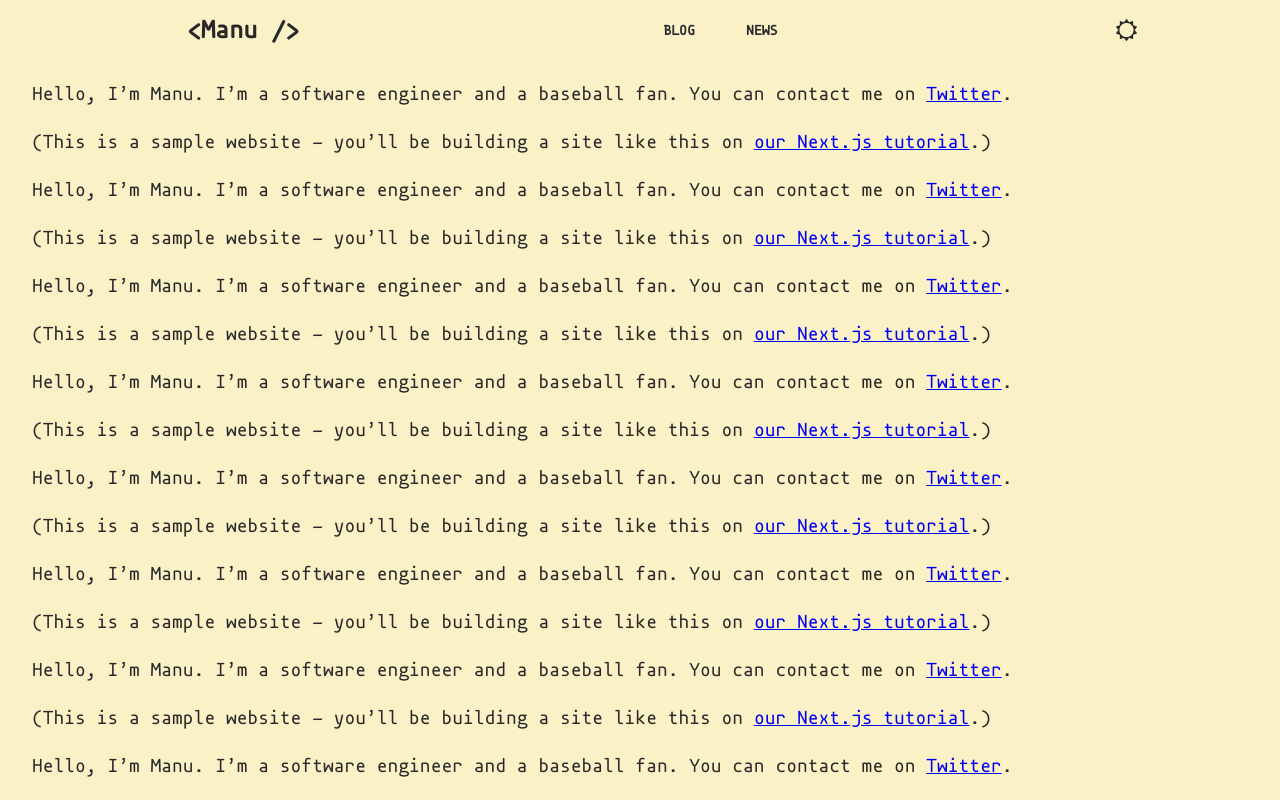
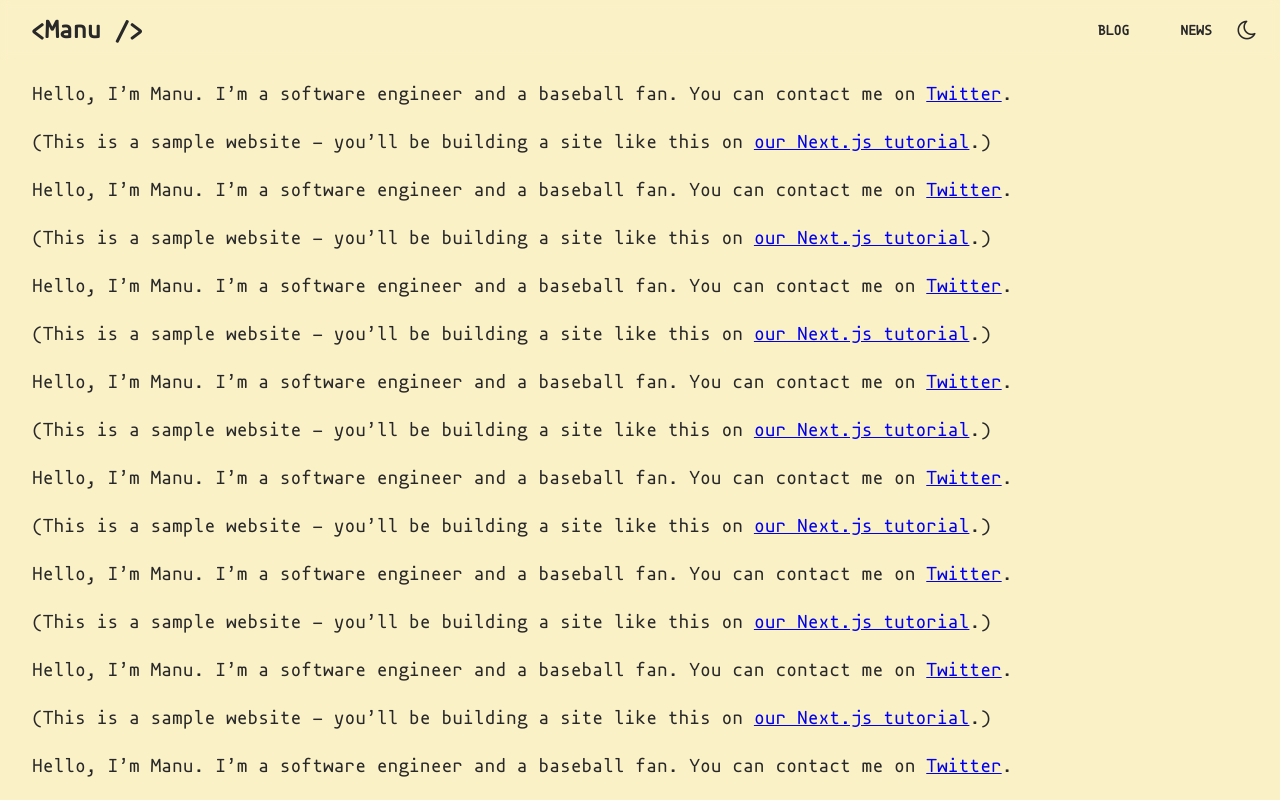
Before and after one commit to manu2manu/learn-nextjs, a Next.js app: page / in a window 1280 px wide. Shown: the top 800 px of the page. Built offline with nearby package versions, Linux system fonts and the light colour scheme.

Commit message:
(feature) modified css navbar

```diff
--- /dev/null
+++ b/components/navbar/NavbarRightSection.tsx
@@ -0,0 +1,12 @@
+import { NavbarRightSectionWrapper } from "./navbar.style";
+import NavbarLinks from "./navbarLinks";
+import ToggleDark from "./ToggleDark";
+
+export default function NavbarRightSection() {
+  return (
+    <NavbarRightSectionWrapper>
+      <NavbarLinks />
+      <ToggleDark />
+    </NavbarRightSectionWrapper>
+  );
+}
--- a/components/navbar/ToggleDark.tsx
+++ b/components/navbar/ToggleDark.tsx
@@ -5,6 +5,6 @@ import { ToggleWrapper } from "./navbar.style";
 export default function ToggleDark() {
   const { dark,toggleDark } = useContext(ThemeContextP);
 
-  return <ToggleWrapper onClick={toggleDark}>{dark ? "" : "" }</ToggleWrapper>
+  return <ToggleWrapper onClick={toggleDark}>{dark ?  "" : ""}</ToggleWrapper>
 
 }
--- a/components/navbar/index.tsx
+++ b/components/navbar/index.tsx
@@ -2,8 +2,7 @@ import { ScreenType, useScreen } from "../../core/hooks/useScreen";
 import useScrolling from "../../core/hooks/useScrolling";
 import LogoNavbar from "./LogoNavbar";
 import { NavbarContainer } from "./navbar.style";
-import NavbarLinks from "./navbarLinks";
-import ToggleDark from "./ToggleDark";
+import NavbarRightSection from "./NavbarRightSection";
 
 function NavBar() {
   const size = useScreen();
@@ -12,8 +11,7 @@ function NavBar() {
   return (
     <NavbarContainer scrolling={isScrolling ? 1 : 0}>
       <LogoNavbar href="/">{'<Manu />'}</LogoNavbar>
-      <NavbarLinks />
-      <ToggleDark />
+      <NavbarRightSection />
     </NavbarContainer>
   );
 }
--- a/components/navbar/navbar.style.ts
+++ b/components/navbar/navbar.style.ts
@@ -22,7 +22,7 @@ export const NavbarContainer = styled.div < ScrollProps > `
   height: 60px;
   z-index: 4;
   padding: 0 5px;
-  justify-content: space-around;
+  justify-content: space-between;
   background: ${({ scrolling }: any) => (scrolling ? '#ffffff40' : 'transpaarent')};
   backdrop-filter: blur(4px);
   margin-top: 0;
@@ -56,7 +56,17 @@ export const NavLinksWrapper = styled.div`
   }
 `;
 
-export const ToggleWrapper = styled.span`
+export const ToggleWrapper = styled.div`
   font-size: 22px;
   cursor: pointer;
-`
+`;
+
+export const NavbarRightSectionWrapper = styled.div`
+  display: flex;
+  justify-content: center;
+  padding-right: 20px;
+
+  @media (min-width: 1024px) {
+    padding-right: 35px;
+  }
+`;
```
